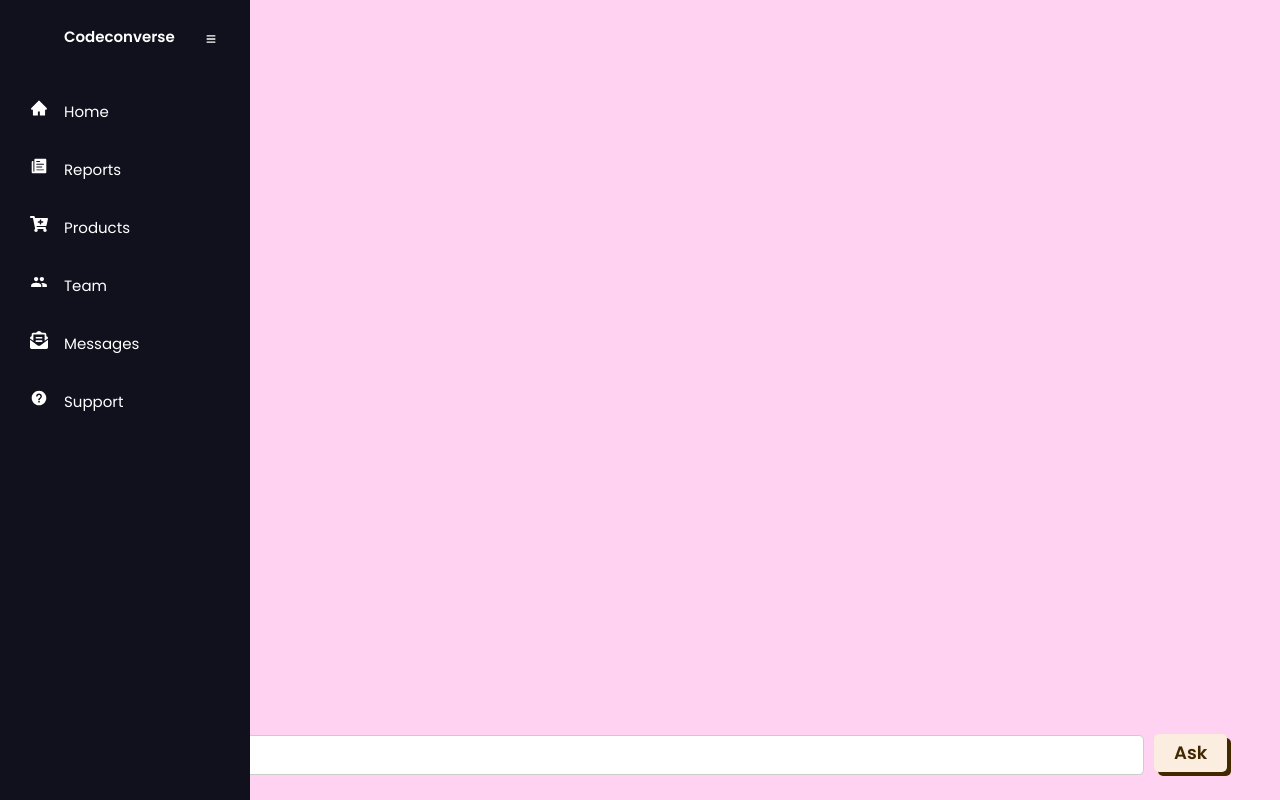
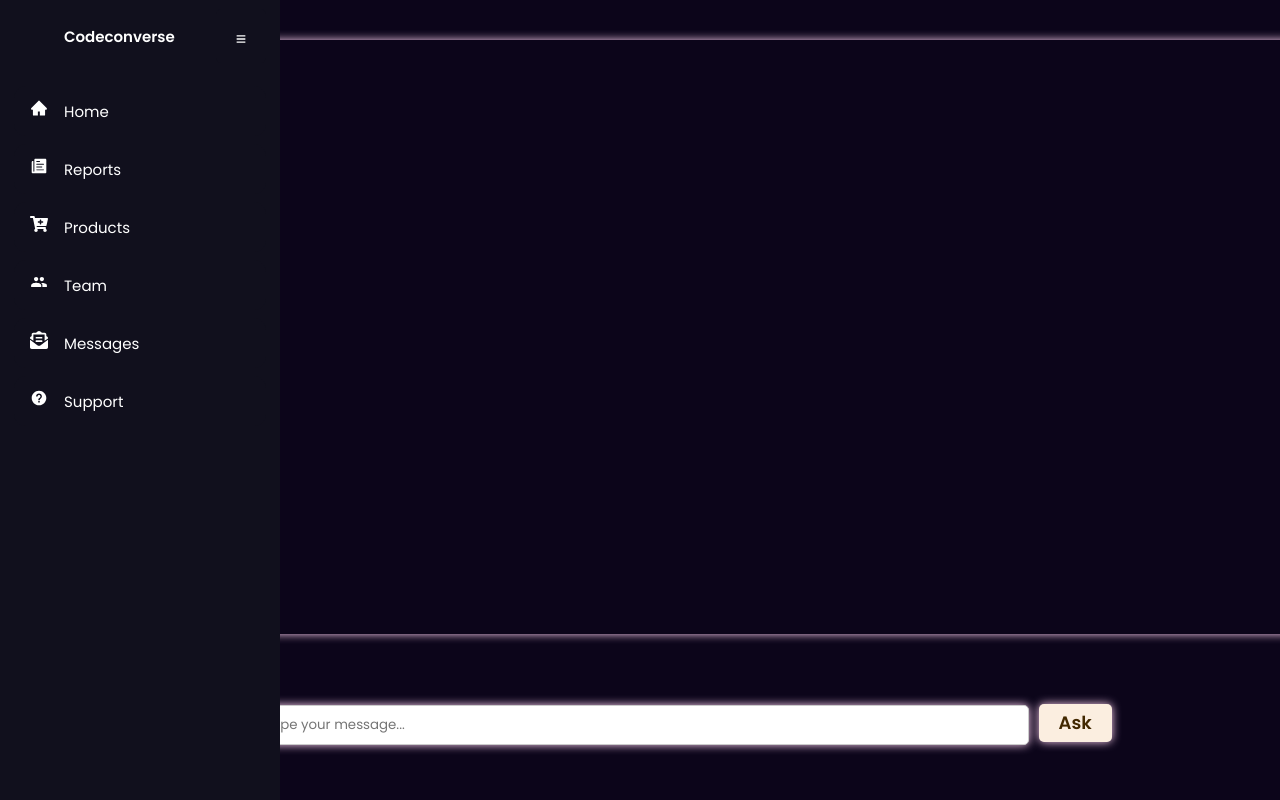
Before and after one commit to tan1199/codeconverse, a React (Create React App) app in the folder frontend/: page / in a window 1280 px wide. Built offline with nearby package versions, Linux system fonts and the light colour scheme.

Commit message:
css update

```diff
--- a/frontend/src/App.css
+++ b/frontend/src/App.css
@@ -6,7 +6,7 @@
 }
 .sidebars {
   flex: 1;
-  background-color: #211b27;;
+  background-color: #13c230;;
   align-items: center;
     width: 20%;
 }
@@ -17,8 +17,8 @@
              display: flex;
 }
 .chat-panel {
-      background-color: #ffd2f2;
-  flex: 4;
+      background-color: #0c051a;
+  flex: 4.48;
    min-height: 100vh;
       position: relative;
       display: flex;
@@ -26,37 +26,71 @@
   }
 
   .chat-messages {
-      border: 1px solid ##ffd2f2;
+      margin: 40px 20px 30px 80px;
+      padding: 40px 20px 30px 40px;
       flex-grow: 1;
       overflow-y: auto;
+      width: 1100px;
+      border-radius: 10px;
+      box-shadow: 0 0 10px #ffd2f2;
   }
 
   .input-container {
-      background-color: #ffd2f2f2;
-      padding: 10px;
+      background-color: #0c051a;
+      padding: 40px;
       position: sticky;
       bottom: 0;
       width: 100%;
   }
 
 .input-box {
-    width: 90%;
+  margin-left: 70px;
+    width: 70%;
     height: 40px; /* Increase the height as desired */
     padding: 5px;
     border: 1px solid #ccc;
     border-radius: 5px;
     box-sizing: border-box;
+    padding: 12px 20px;
+    box-shadow: 0 0 10px #ffd2f2;
+  }
+.input-box:focus {
+  outline:none;
+  box-shadow: 0 0 10px #ffd2f2;
+}
+.send-button {
+  background-color: #fbeee0;
+  border: 2px solid #422800;
+  border-radius: 30px;
+  box-shadow: #422800 4px 4px 0 0;
+  color: #422800;
+  cursor: pointer;
+  display: inline-block;
+  font-weight: 600;
+  font-size: 18px;
+  padding: 10 18px;
+  line-height: 18px;
+  text-align: center;
+  text-decoration: none;
+  user-select: none;
+  -webkit-user-select: none;
+  touch-action: manipulation;
+     margin-left: 10px;
+      border: none;
+      border-radius: 5px;
+
+      box-shadow: 0 0 10px #ffd2f2;
+    }
+
+.send-button:hover {
+  background-color: #fff;
 }
 
-.send-button {
-    margin-left: 10px;
-    padding: 10px 20px; /* Increase the padding as desired */
-    background-color: #4CAF50;
-    color: #fff;
-    border: none;
-    border-radius: 5px;
-    cursor: pointer;
+.send-button:active {
+  box-shadow: #422800 2px 2px 0 0;
+  transform: translate(2px, 2px);
 }
+
 .user-list {
   margin-bottom: 20px;
 }
@@ -64,6 +98,7 @@
 .chat-message {
   display: flex;
   margin-bottom: 15px;
+  color: #ffd2f2;
 }
 
 .avatar img {
@@ -84,66 +119,3 @@
   font-size: 12px;
   color: #888888;
 }
-
-
-
-
-
-.input-box button:hover {
-  background-color: #0056b3;
-}
-
-
-
-
-
-
-     .awesome-button {
-            display: inline-block;
-            padding: 10px 20px;
-            font-size: 18px;
-            font-weight: bold;
-            text-align: center;
-            text-decoration: none;
-            background-color: #4CAF50;
-            color: #FFFFFF;
-            border-radius: 6px;
-            transition: background-color 0.3s ease;
-            cursor: pointer;
-            border: none;
-        }
-
-        .awesome-button:hover {
-            background-color: #45a049;
-        }
-
-.send-button {
-  background-color: #fbeee0;
-  border: 2px solid #422800;
-  border-radius: 30px;
-  box-shadow: #422800 4px 4px 0 0;
-  color: #422800;
-  cursor: pointer;
-  display: inline-block;
-  font-weight: 600;
-  font-size: 18px;
-  padding: 10 18px;
-  line-height: 18px;
-  text-align: center;
-  text-decoration: none;
-  user-select: none;
-  -webkit-user-select: none;
-  touch-action: manipulation;
-     margin-left: 10px;
-      border: none;
-      border-radius: 5px;
-}
-
-.send-button:hover {
-  background-color: #fff;
-}
-
-.send-button:active {
-  box-shadow: #422800 2px 2px 0 0;
-  transform: translate(2px, 2px);
-}
--- a/frontend/src/App.js
+++ b/frontend/src/App.js
@@ -35,14 +35,21 @@ const App = () => {
     <div className="app">
   <div className="chat">
         <div className="sidebars">
+          <p>          step,
+                codebase_id,
+                is_paywalled,
+                is_finished,
+                progress_target,</p>
  <BrowserRouter>
-         <SideNavbar/>
+  <SideNavbar/>
+
         <Routes>
           <Route path='/' exact element={Home} />
           <Route path='/reports' element={Reports} />
           <Route path='/products' element={Products} />
         </Routes>
       </BrowserRouter>
+      </div >
 
           <div className="chat-panel">
         <div className="chat-messages">
@@ -60,7 +67,6 @@ const App = () => {
         </div>
       </div >
     </div>
-        </div>
   );
 };
 export default App;
--- a/frontend/src/SideNavbar.css
+++ b/frontend/src/SideNavbar.css
@@ -18,7 +18,7 @@
   transition: all 0.5s ease;
 }
 .sidebar.open{
-  width: 250px;
+  width: 280px;
 }
 .sidebar .logo-details{
   height: 60px;
```
